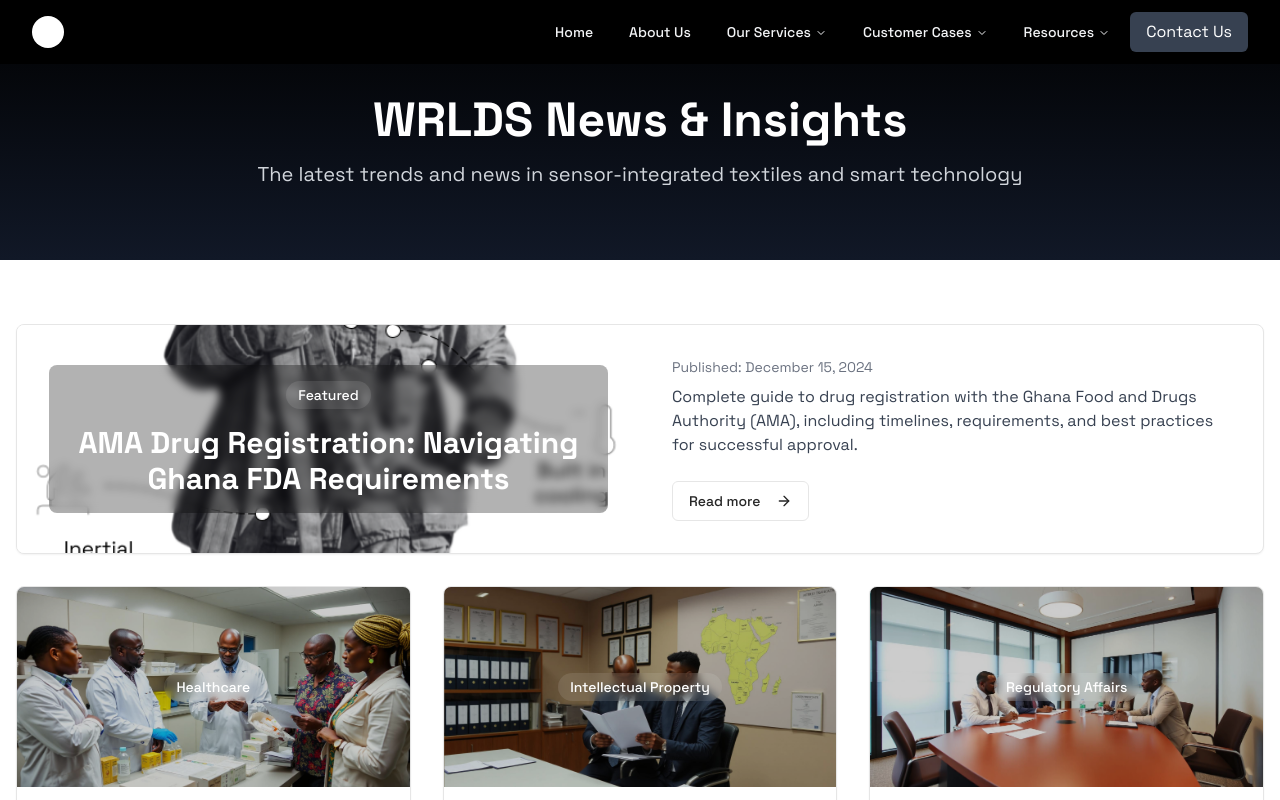
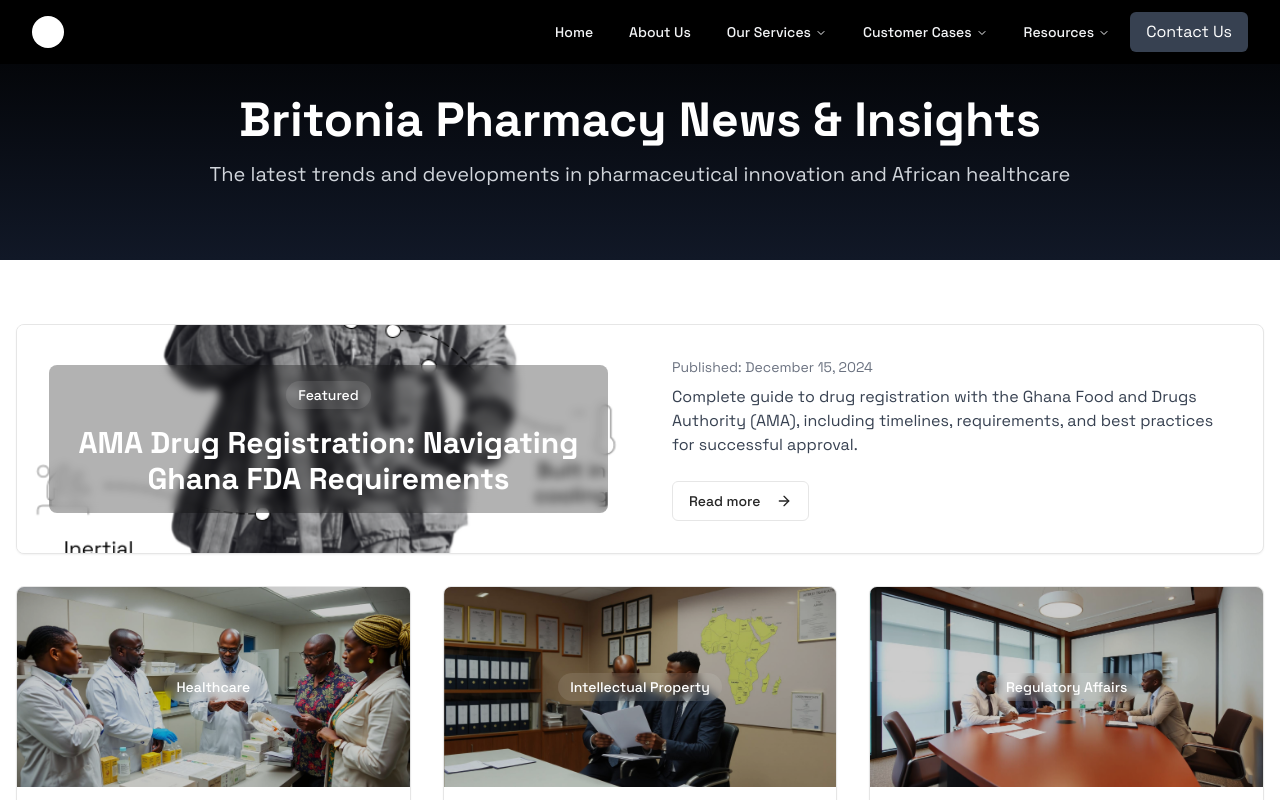
Before and after one commit to britoniapharmacy/britoniapharmacy, a React (Vite) app: page /blog in a window 1280 px wide. Shown: the top 800 px of the page. Built offline with nearby package versions, Linux system fonts and the light colour scheme.

Commit message:
Update News & Insights
Update "WRLDS News & Insights" to "Britonia Pharmacy News & Insights" across the website.

```diff
--- a/src/pages/Blog.tsx
+++ b/src/pages/Blog.tsx
@@ -18,18 +18,18 @@ const Blog = () => {
     <PageLayout>
       <SEO
         title="WRLDS - News and insights about smart textile technology"
-        description="Stay updated with the latest news and insights about sensor-integrated textiles and smart technology from WRLDS Technologies."
+        description="Stay updated with the latest news and insights about pharmaceutical innovation and healthcare solutions from Britonia Pharmacy Ltd."
         imageUrl={featuredPost?.imageUrl || "/lovable-uploads/6b0637e9-4a7b-40d0-b219-c8b7f879f93e.png"}
-        keywords={['smart textiles', 'textile technology', 'industry news', 'sensor innovation', 'wearable tech', 'smart fabrics']}
+        keywords={['pharmaceutical news', 'healthcare innovation', 'drug development', 'regulatory affairs', 'African healthcare', 'pharmaceutical research']}
         type="website"
       />
 
       <div className="w-full pt-24 pb-12 bg-gradient-to-b from-black to-gray-900 text-white">
         <div className="container mx-auto px-4">
           <div className="max-w-4xl mx-auto text-center">
-            <h1 className="text-4xl md:text-5xl font-bold mb-4">WRLDS News &amp; Insights</h1>
+            <h1 className="text-4xl md:text-5xl font-bold mb-4">Britonia Pharmacy News &amp; Insights</h1>
             <p className="text-xl text-gray-300 mb-6">
-              The latest trends and news in sensor-integrated textiles and smart technology
+              The latest trends and developments in pharmaceutical innovation and African healthcare
             </p>
           </div>
         </div>
```
